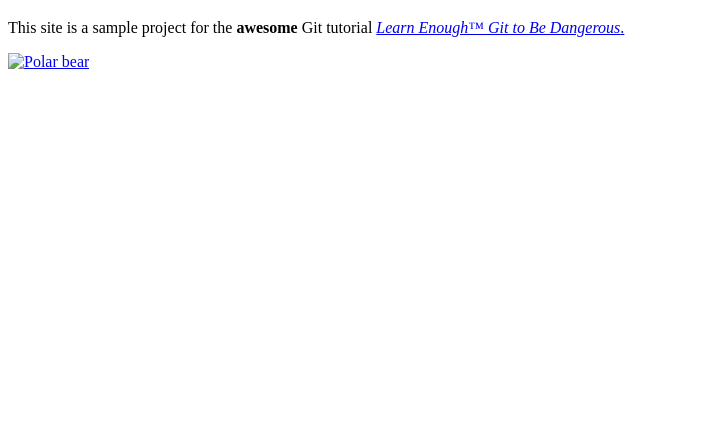
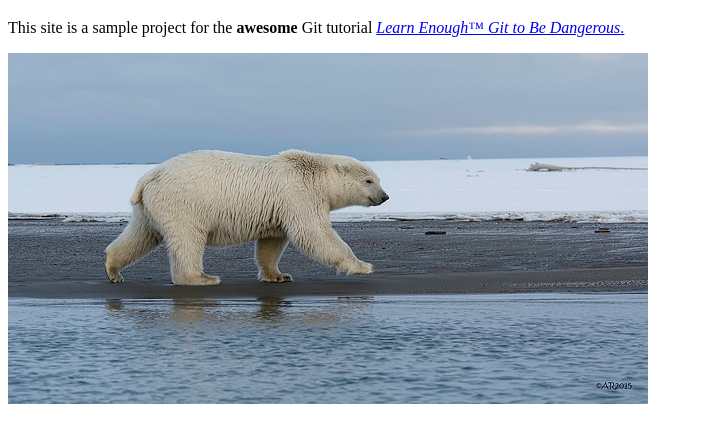
Before and after one commit to 7Cx0/website, a plain HTML site: page about.html in a window 1280 px wide. Shown: the part 61-504 px from the top of the page, without its empty margins (0-703 px from the left). Drawn offline with Linux system fonts and the light colour scheme.

Commit message:
Fix Polar bear pic

```diff
--- a/about.html
+++ b/about.html
@@ -11,7 +11,7 @@
         tutorial <a href="http://learnenough.com/git-tutorial"><em>Learn Enough™ Git to Be Dangerous</em>.</a>
       </p>
       <a href="https://www.flickr.com/photos/puliarfanita/22959238329">
-      <img scr="images/polar_bear.jpg" alt="Polar bear" />
+      <img src="images/polar_bear.jpg" alt="Polar bear" />
       </a>
    </body>
 </html>
```
